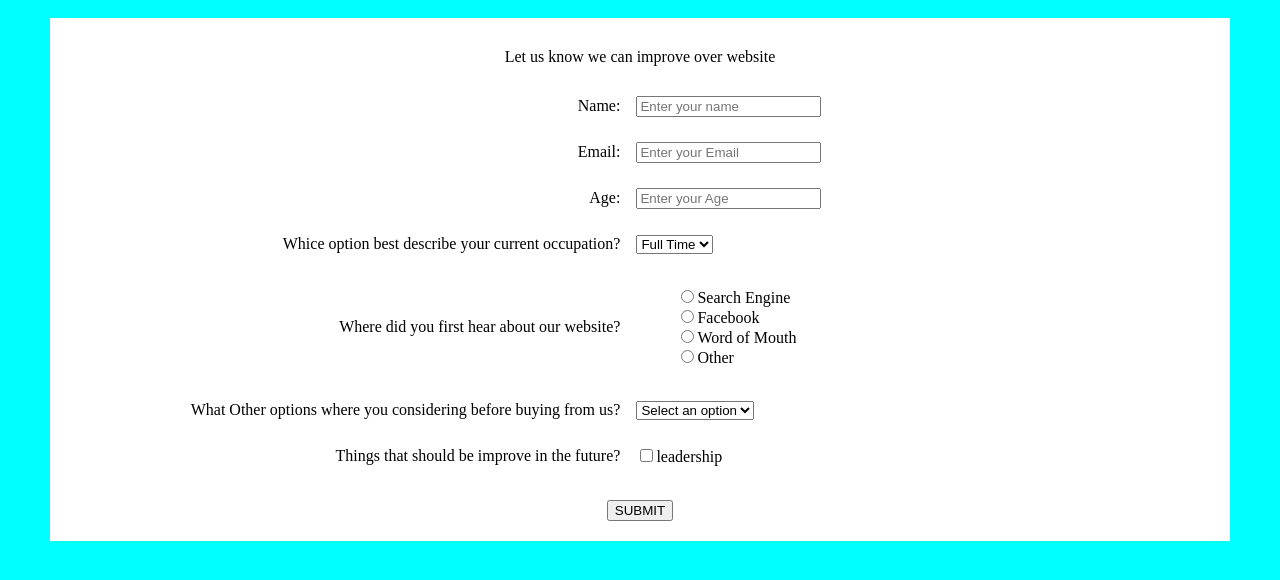
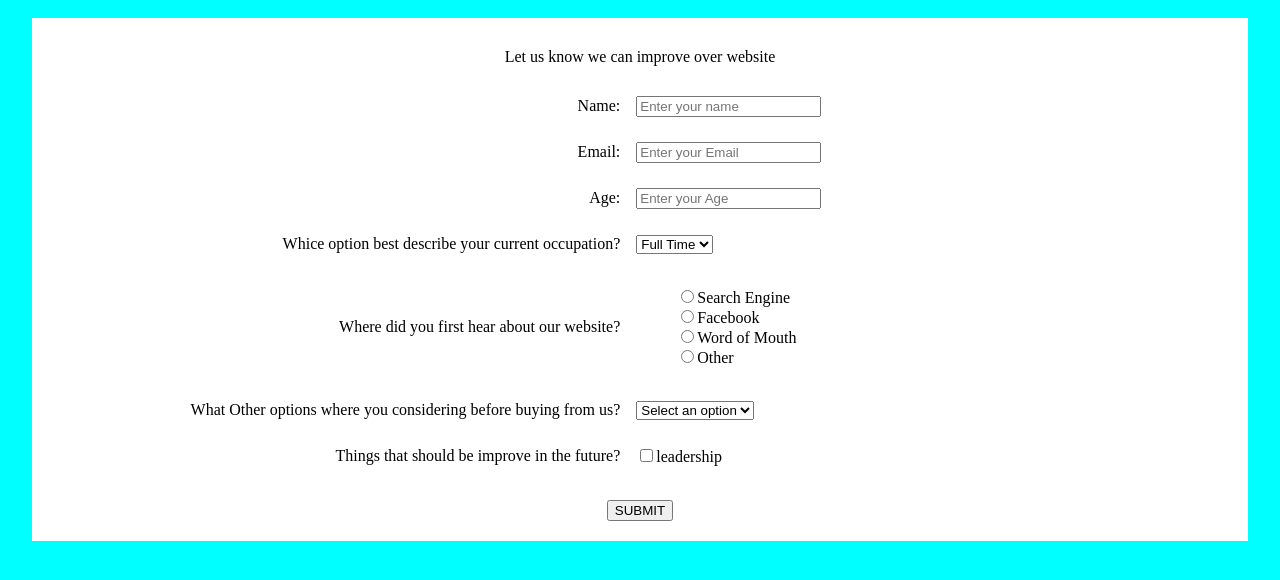
Before and after one commit to mohit643/form, a plain HTML site: page index.html in a window 1280 px wide. Shown: the part 40-620 px from the top of the page. Drawn offline with Linux system fonts and the light colour scheme.

Commit message:
Update index.css

```diff
--- a/index.css
+++ b/index.css
@@ -8,7 +8,7 @@ body{
       form{
         text-align: center;
     background-color: white;
-    margin: 0px 50px;
+    margin: 0px 2rem;
 
     height: -webkit-fill-available;
 
```
